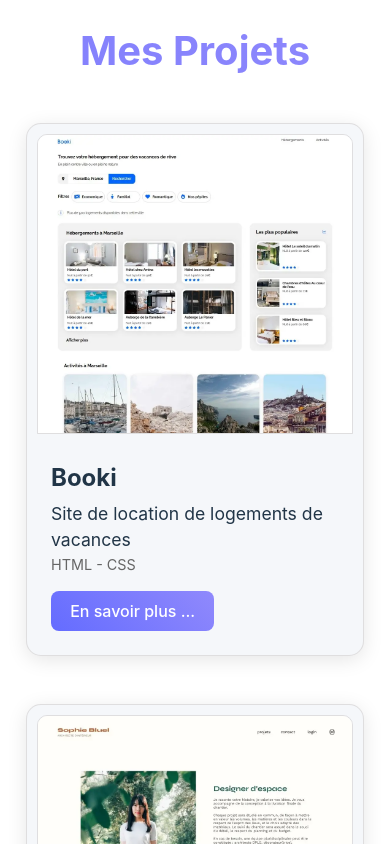
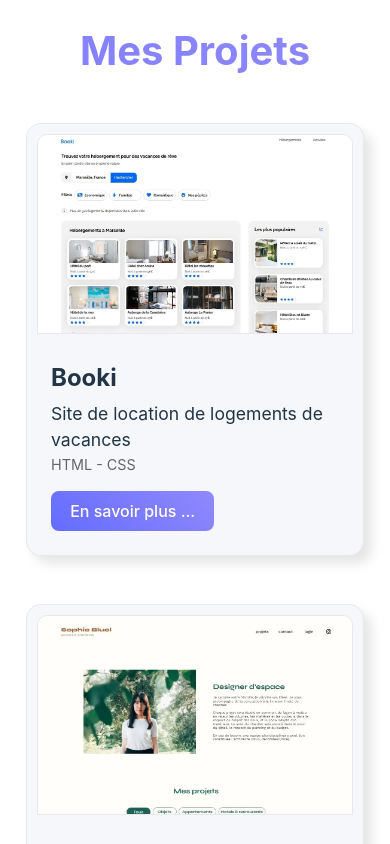
Before and after one commit to Bernard-VERA/Portfolio2, a React (Vite) app: page / in a window 390 px wide. Shown: the part 3120-3964 px from the top of the page. Built offline with nearby package versions, Linux system fonts and the light colour scheme.

Commit message:
Ajustements en css

```diff
--- a/src/components/Contact.jsx
+++ b/src/components/Contact.jsx
@@ -8,6 +8,13 @@ function Contact() {
       <div className="contact-content">
         <p>N'hésitez pas à me contacter pour discuter de vos projets !</p>
         <div className="social-links">
+        <a
+            href="mailto:bernard.vera@hotmail.com"
+            className="social-link"
+          >
+            <FaEnvelope />
+            <span>M'envoyer un mail</span>
+          </a>
           <a
             href="https://www.linkedin.com/in/bernardvera"
             target="_blank"
@@ -15,7 +22,7 @@ function Contact() {
             className="social-link"
           >
             <FaLinkedin />
-            <span>Me contacter sur LinkedIn</span>
+            <span>Mon profil LinkedIn</span>
           </a>
           <a
             href="https://github.com/Bernard-VERA"
@@ -24,14 +31,7 @@ function Contact() {
             className="social-link"
           >
             <FaGithub />
-            <span>Voir mes projets sur GitHub</span>
-          </a>
-          <a
-            href="mailto:bernard.vera@hotmail.com"
-            className="social-link"
-          >
-            <FaEnvelope />
-            <span>M'envoyer un mail</span>
+            <span>Mon profil GitHub</span>
           </a>
           <a
             href=""
--- a/src/styles/Contact.css
+++ b/src/styles/Contact.css
@@ -41,7 +41,7 @@
     text-decoration: none;
     transition: all 0.3s ease;
     min-width: 150px;
-    box-shadow: 6px 6px 5px var(--shadow-color);
+    box-shadow: 6px 6px 12px var(--shadow-color);
 
   }
 
@@ -63,11 +63,20 @@
 
   @media (max-width: 900px) {
    .contact {
-padding: 1rem;
+    padding: 1rem;
    }
 
    .contact h2 {
     padding-bottom: 1rem;
+   }
+
+   .social-links {
+    flex-wrap: wrap;
+    gap: 1rem;
+   }
+
+   .social-link {
+    width: 45%;
    }
     }
 
@@ -76,7 +85,6 @@ padding: 1rem;
     .social-links {
       flex-direction: column;
       align-items: center;
-      gap: 1rem;
     }
 
     .social-link {
--- a/src/styles/Projects.css
+++ b/src/styles/Projects.css
@@ -21,9 +21,9 @@
   background: var(--bg-secondary);
   border-radius: 15px;
   overflow: hidden;
-  box-shadow: 0 4px 20px var(--shadow-color);
+  box-shadow: 8px 8px 12px var(--shadow-color);
   transition: transform 0.3s ease, box-shadow 0.3s ease;
-  border: 1px solid rgba(202, 198, 198, 0.5);
+  border: 1px solid rgba(202, 198, 198, 0.3);
 }
 
 .project-card:hover {
@@ -37,7 +37,7 @@
   height: 300px;
   object-fit: cover;
   object-position: top;
-  border: 1px solid rgba(202, 198, 198, 0.5);
+  border: 1px solid rgba(202, 198, 198, 0.3);
   border-top-left-radius: 10px;
   border-top-right-radius: 10px;
  }
@@ -229,7 +229,15 @@
     padding: 1rem;
   }
 
+
+
   .technical-stack {
     grid-template-columns: 1fr;
   }
 }
+
+@media (max-width: 768px) {
+  .project-image {
+    height: 200px;
+  }
+}
```
